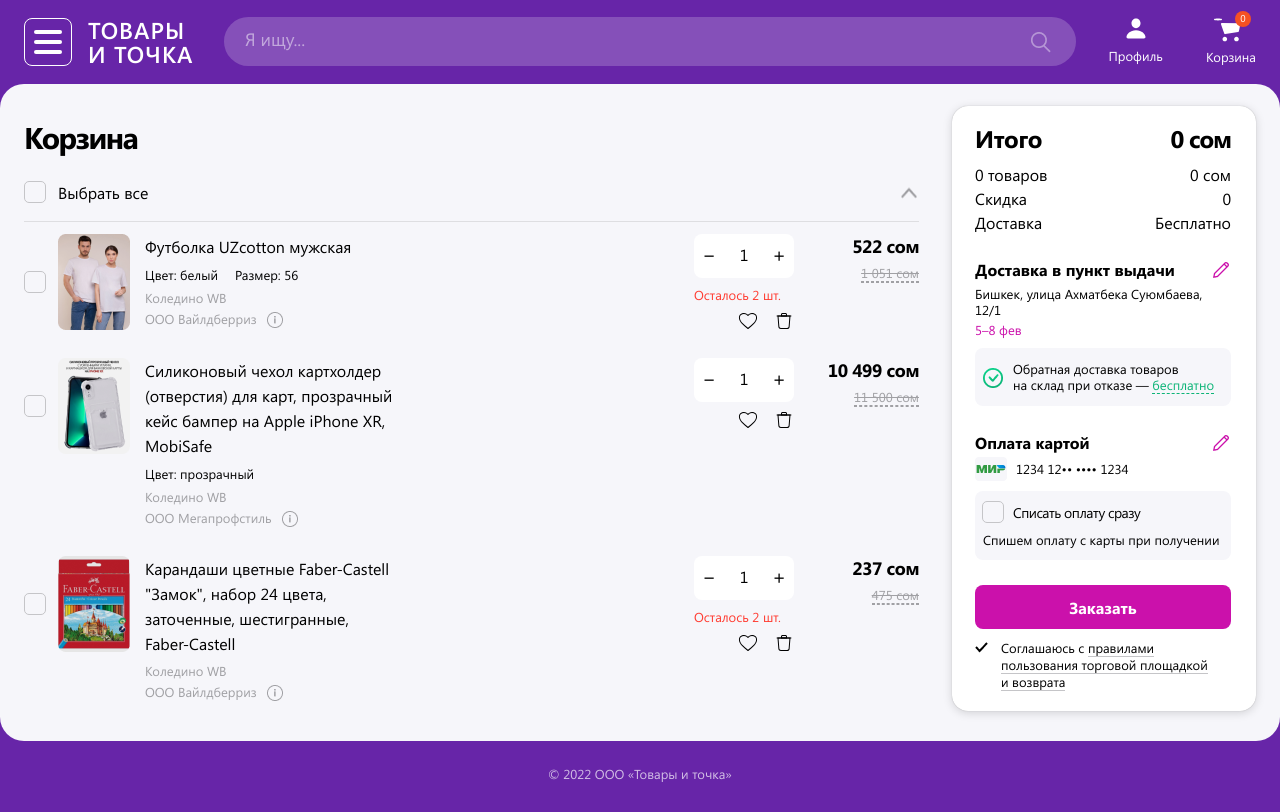
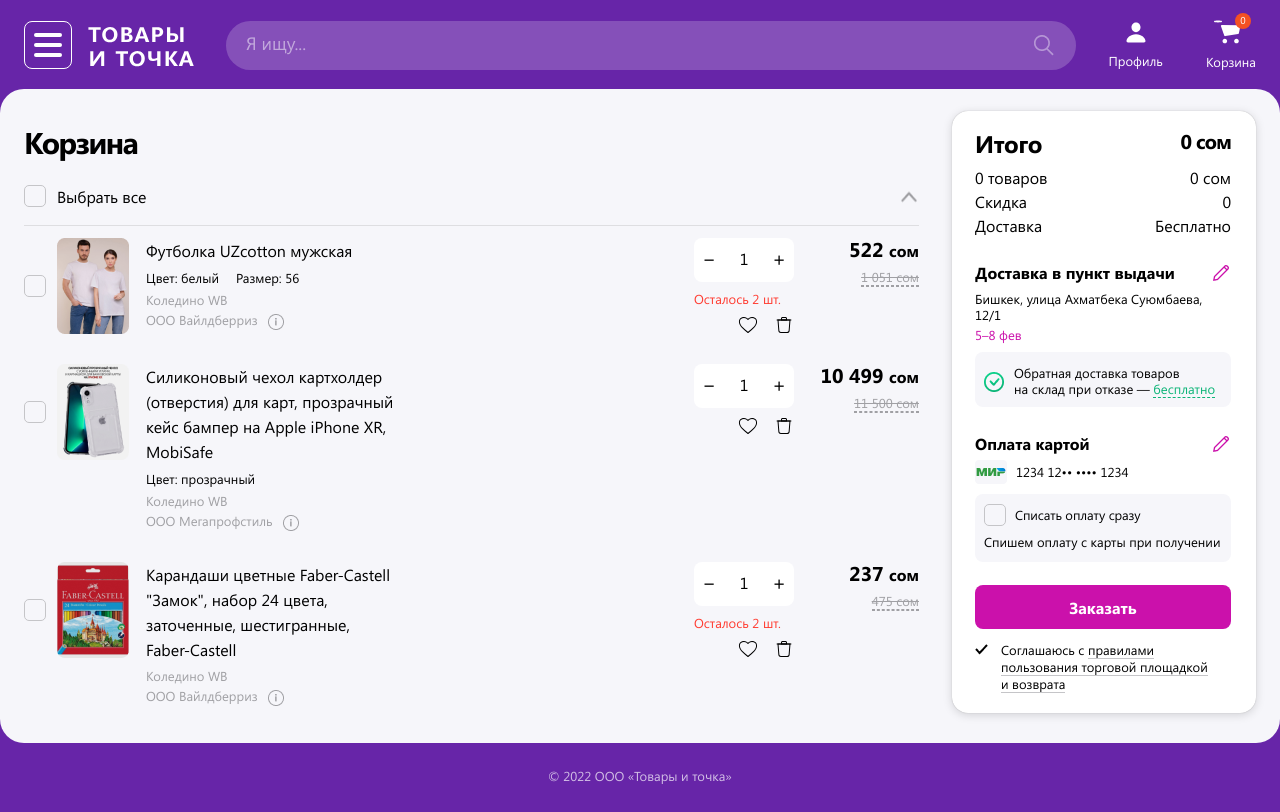
Before and after one commit to Vasilkrug/wb-cart, a website with bundled scripts: page index.html in a window 1280 px wide. Built offline with nearby package versions, Linux system fonts and the light colour scheme.

Commit message:
change pixel perfect style

```diff
--- a/index.html
+++ b/index.html
@@ -21,7 +21,9 @@
                 <button class="header-button">
                     <span class="burger-line"></span>
                 </button>
-                <a class="header-title" href="#">Товары и точка</a>
+                <a class="header-title" href="#">
+                    <img src="assets/icons/logo.svg" alt="">
+                </a>
             </div>
             <div class="search-block">
                 <input class="search-input" type="text" placeholder="Я ищу...">
@@ -88,7 +90,7 @@
             <div class="basket-wrapper-right">
                 <div class="sale-info">
                     <div class="total-sale-info-title">
-                        <span>Итого</span>
+                        <span class="total">Итого</span>
                         <span class="total-price">2 101 063 сом</span>
                     </div>
                     <div class="total-sale-info">
--- a/js/basket/view.js
+++ b/js/basket/view.js
@@ -52,7 +52,7 @@
                                     </div>
                                 </div>
                                 <div class="basket-item-price">
-                                    <div class="item-price">${discountPrice.toLocaleString("ru-RU")} сом</div>
+                                    <div class="item-price">${discountPrice.toLocaleString("ru-RU")} <span class="currency">сом</span></div>
                                     <div class="item-discount">
                                                 <span class="item-discount tooltip">${totalPrice.toLocaleString("ru-RU")} сом</span>
                                                 <div class="tooltip-container price-tooltip">
--- a/styles/style.css
+++ b/styles/style.css
@@ -10,7 +10,7 @@
 section {
     max-width: 1400px;
     margin: 0 auto;
-    padding: 17px 24px 18px 24px;
+    padding: 17px 24px 16px 24px;
 }
 
 @media (max-width: 1023px) {
@@ -28,16 +28,6 @@
     display: flex;
     gap: 16px;
     align-items: center;
-    letter-spacing: 1px;
-}
-
-.header-title {
-    font-family: "Segoe Semibold", sans-serif;
-    font-size: 23px;
-    line-height: 24px;
-    color: #FFF;
-    text-transform: uppercase;
-    width: 106px;
 }
 
 .mobile-menu {
@@ -95,7 +85,7 @@
 
 .search-block {
     flex-grow: 1;
-    margin-left: 30px;
+    margin-left: 32px;
     margin-right: 32px;
 }
 
@@ -108,9 +98,9 @@
 .search-input {
     position: relative;
     width: 100%;
-    padding: 12px 50px 16px 21px;
+    padding: 12px 50px 16px 20px;
     border-radius: 50px;
-    background: rgba(255, 255, 255, 0.2) url('../assets/icons/search.png') no-repeat right 23px center;
+    background: rgba(255, 255, 255, 0.2) url('../assets/icons/search.png') no-repeat right 20px center;
 }
 
 .search-input::placeholder {
@@ -126,6 +116,8 @@
 
 .navbar {
     display: flex;
+    align-items: center;
+    height: 56px;
 }
 
 @media (max-width: 1023px) {
@@ -152,11 +144,11 @@
 }
 
 .user-icon {
-    margin-bottom: 5px;
+    margin-bottom: 6px;
 }
 
 .cart-icon {
-    margin-bottom: 3px;
+    margin-bottom: 6px;
     margin-right: 6px;
 }
 
@@ -204,7 +196,6 @@
 }
 
 .basket-wrapper h2 {
-    line-height: 41px;
     letter-spacing: -0.05em;
     margin-top: 16px;
     margin-bottom: 23px;
@@ -215,6 +206,10 @@
     justify-content: space-between;
     border-bottom: 1px solid #DEDEE1;
     padding-bottom: 18px;
+}
+
+.select-all {
+    letter-spacing: -0.1px;
 }
 
 .toggle-arrow {
@@ -244,7 +239,7 @@
 
 .checkbox-label {
     display: flex;
-    gap: 12px;
+    gap: 11px;
     height: max-content;
     align-items: center;
 }
@@ -264,25 +259,24 @@
     padding-top: 12px;
     display: flex;
     flex-direction: column;
-    gap: 17px;
+    gap: 29px;
 }
 
 .basket-item {
     display: flex;
     justify-content: space-between;
-    margin-bottom: 10px;
 }
 
 .basket-item-info-wrapper {
     display: flex;
-    gap: 15px;
+    gap: 17px;
 }
 
 
 .basket-item-text {
     display: flex;
     flex-direction: column;
-    gap: 7px;
+    gap: 6px;
     max-width: 275px;
 }
 
@@ -311,6 +305,7 @@
     gap: 4px;
     color: #A0A0A4;
     font-size: 13px;
+    line-height: 16px;
 }
 
 .company {
@@ -339,6 +334,11 @@
     justify-content: space-between;
     align-items: center;
     padding: 0px 3px 4px 3px;
+}
+
+.counter-value {
+    width: 44px;
+    text-align: center;
 }
 
 .counter-button {
@@ -374,8 +374,12 @@
 
 .item-price {
     font-family: "Segoe Bold", sans-serif;
-    font-size: 18px;
-    letter-spacing: -0.4px;
+    font-size: 20px;
+    line-height: 22px;
+}
+
+.currency {
+    font-size: 16px;
 }
 
 .item-discount {
@@ -418,11 +422,18 @@
     line-height: 32px;
     width: 100%;
     letter-spacing: -0.01em;
-    margin-bottom: 10px;
+    margin-bottom: 8px;
 }
 
 .total-price {
     letter-spacing: -0.04em;
+    font-size: 20px;
+    line-height: 28px;
+}
+
+.total {
+    font-size: 24px;
+    line-height: 32px;
 }
 
 .total-sale-info {
@@ -444,7 +455,7 @@
     display: flex;
     justify-content: space-between;
     align-items: center;
-    margin-bottom: 6px;
+    margin-bottom: 8px;
 }
 
 .basket-info-title span, img {
@@ -474,8 +485,8 @@
 
 .green-delivery {
     position: relative;
-    margin-top: 10px;
-    padding: 13px 7px 12px 7px;
+    margin-top: 9px;
+    padding: 13px 10px 9px 8px;
     display: flex;
     align-items: center;
     gap: 9px;
@@ -570,24 +581,27 @@
 .checkbox-pay-block {
     margin-top: 10px;
     font-size: 14px;
-    padding: 10px 7px 12px 7px;
+    padding: 10px 7px 12px 9px;
     background-color: #F6F6FA;
     border-radius: 8px;
+    display: flex;
+    flex-direction: column;
+    gap: 8px;
 }
 
 .checkbox-pay-block .checkbox-label {
     gap: 9px;
-    letter-spacing: -0.5px;
+    font-size: 13px;
+    line-height: 16px;
 }
 
 .checkbox-pay-text {
     font-size: 13px;
-    display: block;
-    margin: 8px 0 0 1px;
+    line-height: 16px;
 }
 
 .confirm-pay {
-    margin-top: 25px;
+    margin-top: 23px;
     width: 100%;
     display: flex;
     flex-direction: column;
@@ -601,7 +615,7 @@
 }
 
 .rules-confirm {
-    margin-top: 10px;
+    margin-top: 12px;
     display: flex;
     align-items: flex-start;
     gap: 6px;
```
Also changed, not shown: assets/icons/logo.svg (added), assets/images/t-shirt.jpg (added).
